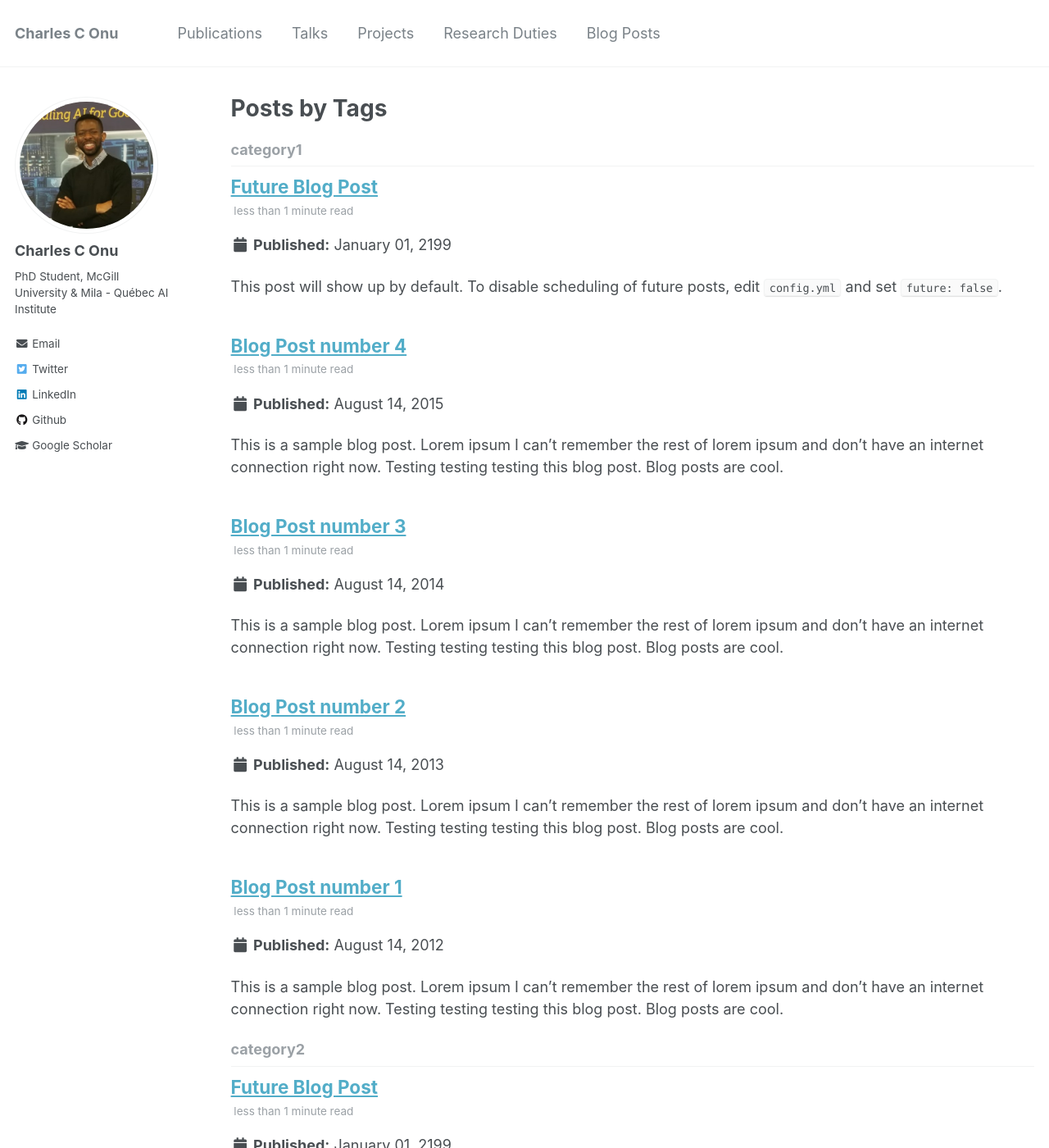
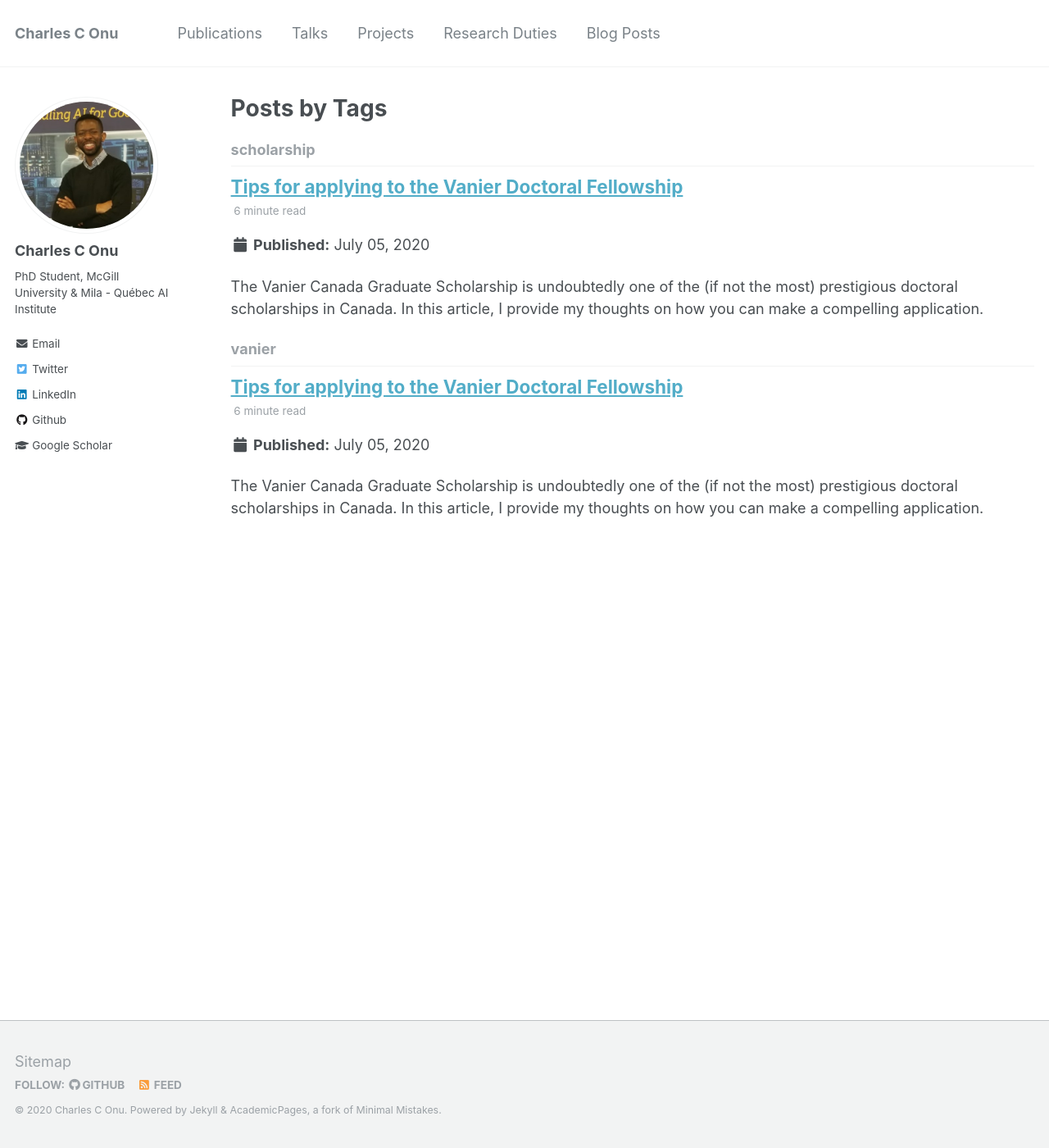
Before and after one commit to onucharles/onucharles.github.io, a Jekyll site: the page built from _pages/tag-archive.html, in a window 1280 px wide and 1400 px high. Shown: the whole window at 82% size. Built offline with Jekyll 4.4.1, drawn with Linux system fonts in a browser that asks for light colours; some of the changed text lies outside the part shown.

Commit message:
Added blog post

```diff
--- a/_pages/year-archive.html
+++ b/_pages/blog.html
@@ -1,10 +1,8 @@
 ---
 layout: archive
-permalink: /year-archive/
+permalink: /blog/
 title: "Blog posts"
 author_profile: true
-redirect_from:
-  - /wordpress/blog-posts/
 ---
 
 {% include base_path %}
--- a/_posts/2012-08-14-blog-post-1.md
+++ /dev/null
@@ -1,20 +0,0 @@
----
-title: 'Blog Post number 1'
-date: 2012-08-14
-permalink: /posts/2012/08/blog-post-1/
-tags:
-  - cool posts
-  - category1
-  - category2
----
-
-This is a sample blog post. Lorem ipsum I can't remember the rest of lorem ipsum and don't have an internet connection right now. Testing testing testing this blog post. Blog posts are cool.
-
-Headings are cool
-======
-
-You can have many headings
-======
-
-Aren't headings cool?
-------
--- a/_posts/2013-08-14-blog-post-2.md
+++ /dev/null
@@ -1,20 +0,0 @@
----
-title: 'Blog Post number 2'
-date: 2013-08-14
-permalink: /posts/2013/08/blog-post-2/
-tags:
-  - cool posts
-  - category1
-  - category2
----
-
-This is a sample blog post. Lorem ipsum I can't remember the rest of lorem ipsum and don't have an internet connection right now. Testing testing testing this blog post. Blog posts are cool.
-
-Headings are cool
-======
-
-You can have many headings
-======
-
-Aren't headings cool?
-------
--- a/_posts/2014-08-14-blog-post-3.md
+++ /dev/null
@@ -1,20 +0,0 @@
----
-title: 'Blog Post number 3'
-date: 2014-08-14
-permalink: /posts/2014/08/blog-post-3/
-tags:
-  - cool posts
-  - category1
-  - category2
----
-
-This is a sample blog post. Lorem ipsum I can't remember the rest of lorem ipsum and don't have an internet connection right now. Testing testing testing this blog post. Blog posts are cool.
-
-Headings are cool
-======
-
-You can have many headings
-======
-
-Aren't headings cool?
-------
--- /dev/null
+++ b/_posts/2020-07-05-vanier-tips.md
@@ -0,0 +1,61 @@
+---
+title: 'Tips for applying to the Vanier Doctoral Fellowship'
+date: 2020-07-05
+permalink: /posts/2020/07/vanier-tips/
+tags:
+  - vanier
+  - scholarship
+---
+
+The Vanier Canada Graduate Scholarship is undoubtedly one of the (if not the most) prestigious doctoral scholarships in Canada. In this article, I provide my thoughts on how you can make a compelling application.
+
+I decided to write this article because since 2019 when I received the Vanier CGS, I have gotten several requests to provide tips and advice, help review, applications, etc. I have had long phone calls, replied emails, LinkedIn chats, etc but it is fast becoming untenable, and I quickly find that I'm repeating and exhausting myself. So with this article I hope to put down in one place some of the things I find most important to think of, some not obvious to the average applicant.
+Disclaimer: My views here do not represent that of Vanier. These are simply my ideas on how you can make a better application based on my own experience as an applicant.
+Let's get to it.
+
+------
+
+Read the website thoroughly
+======
+There is an inclination to just go to Vanier website download the list of required documents and start preparing them. The application is more than that. There are many nuances to be aware of. Read the full instructions, eligibility, what is expected. Read everything. Read even the instructions to the selection  committee- yes it's on the website.
+
+Three (3) equally-weighted criteria
+======
+The 3 criteria (academic excellence, research potential, leadership) upon which applicants are ranked are weighted equally so treat them as such. Don't say I have 20 publications and a 5.0 CGPA, so I won't spend time thinking of leadership. Or conversely, don't say I founded 6 NGOs, so I'm good. Exhaust all possible ways to demonstrate your strength in all 3. Everyone applying is at the top of their game, so be at yours.
+
+Each document has multiple purposes
+======
+This was probably the most important advice I received when I applied. It is tempting to think monotonically. E.g. that the research proposal tests your research potential, leadership statement tests your leadership abilities, etc. This is not true. Each document tests multiple criteria. And if you do read the website thoroughly, you will find tables (like the one below) for each criterion. As you can see, the selection committee with be considering your Personal Leadership Statement while assessing you for Academic Excellence. Therefore you should weave in comments relating to this into your statement. If you're like me, this might not be obvious from the get-go.
+
+![Vanier table sample](../images/vanier-table-sample.png)
+
+Similarly, the reviewers are asked to find signs of leadership even in your research proposal, and so on. So instead of simply itemising your research accomplishments, make sure to tell a story of you with them. Why did you chose those questions? What critical choices did you have to make in your research career? How are you thinking about broader societal impact of your work? Etc. Note again that this applies to almost every document you will have to provide. When you are done preparing each document, take the tables and ask yourself, does it adequately demonstrate the things the reviewers are looking for?
+
+Start early
+======
+Writing is re-writing. As with many things, the earlier you start the more time you have to make it better. You could plan your essay writing in phases. At one point your focus is to mention the key things that should be in there. At another, you want to assess what you've written against the criteria tables above. At the latter phase, you want to make the prose flow. You want to make it enjoyable to read, because after all it is humans reading it - make it easy for them to follow your story.
+
+Get all the review you can
+======
+Get as much help as you can with reviews - both from domain-specific and non-domain-specific sources. The selection committee will not be experts in your specific field so communicate clearly and use jargon carefully. Most universities offer writing services. Make use of it. Discard the hubris that you've been writing English all your life. Get feedback from these people who review hundreds of applications annually. Get feedback from your friends too. There are issues you will never see, that another person will point out to you in a jiffy.
+
+Get essays of previous awardees
+======
+Show me and I will remember. You could read tons of articles and listen to advice night and day, but as soon as you read a winning application you realise many things at once. Hopefully you realise how simple it should be, free of clutter, straight to the point, structured, etc. Your university can also help here by giving you access to essays of previous awardees who have consented to share their work. Contact your scholarships unit for this.
+
+If you must, apply again
+======
+I applied twice before I got the Vanier, first in 2017, then in 2018. Of course give it your best shot the first time. Many people get it on their first try. But don't be discouraged if you don't get it. If anything you are in a better position the second time 'cos you have your documents set, you just need to improve them, include the new feathers you have added to your cap and the fun part - chase your professors for reference letters all over again.
+
+---
+
+That's it. If there is something you would still like to ask, feel free to email me. I will try to respond to you and also add my response to the FAQs below to help others in the future.
+
+Best,
+Charles C Onu (PhD Student, McGill University/Mila)
+
+
+FAQ
+======
+1. Do I need to have publications?
+I'd say you should have at least one. But note that that criteria tests research "potential". So even if you don't have publications focus on the work you have done/are doing, your aims for it, your methods, show how you think about rigour, etc.
--- a/_posts/2199-01-01-future-post.md
+++ /dev/null
@@ -1,11 +0,0 @@
----
-title: 'Future Blog Post'
-date: 2199-01-01
-permalink: /posts/2012/08/blog-post-4/
-tags:
-  - cool posts
-  - category1
-  - category2
----
-
-This post will show up by default. To disable scheduling of future posts, edit `config.yml` and set `future: false`.
```
Also changed, not shown: _posts/2015-08-14-blog-post-4.md (deleted, +0 -20 lines), images/vanier-table-sample.png (added).
